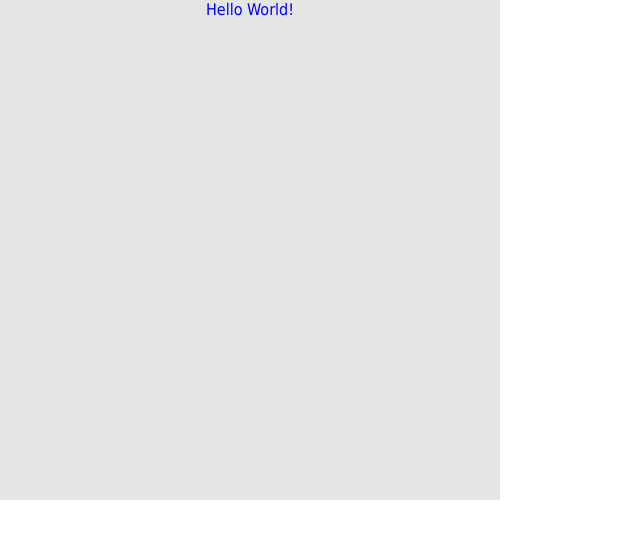
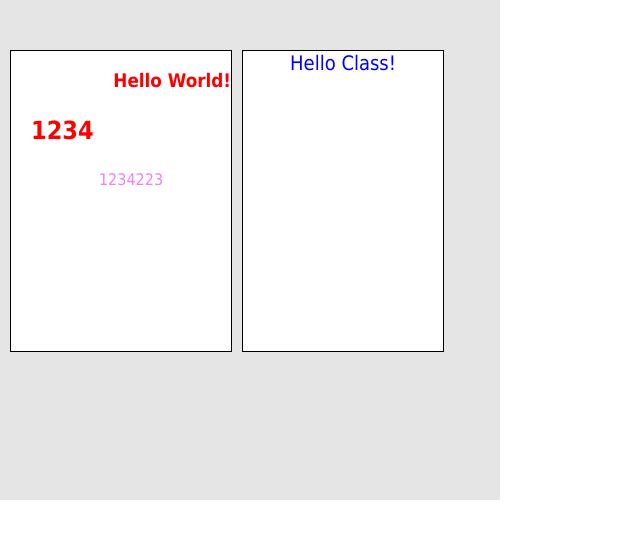
Before and after one commit to huongbee/php0112_m1, a plain HTML site: page buoi2/index.html in a window 1280 px wide. Shown: the whole page, without its empty margins (0-640 px from the left). Drawn offline with Linux system fonts and the light colour scheme.

Commit message:
buoi2-css

```diff
--- a/buoi2/css/style.css
+++ b/buoi2/css/style.css
@@ -9,3 +9,37 @@ body{
     text-align: center;
     font-family: Tahoma
 }
+.class1{
+    color: red;
+    margin-right: 10px;
+    margin-left: 10px;
+    padding-left: 20px;
+}
+.class1 p{
+    text-align: left
+}
+.class1 h3{
+    text-align: right;
+}
+.class1 p.p-center{
+    text-align: center;
+    color: violet
+}
+#p-left{
+    font-size: 25px;
+    font-weight: bold
+}
+
+
+.class2{
+    font-size: 20px
+}
+
+.class1, .class2{
+    width: 200px;
+    height: 300px;
+    background: #ffffff;
+    border: 1px solid #000000;
+    float: left;
+    margin-top: 50px;
+}
--- a/buoi2/index.html
+++ b/buoi2/index.html
@@ -10,7 +10,12 @@
 <body>
     <div class="container" >
         <!-- <h2>Hello World!</h2> -->
-        <div>Hello World!</div>
+        <div class="class1">
+            <h3>Hello World!</h3>
+            <p id="p-left">1234</p>
+            <p class="p-center">1234223</p>
+        </div>
+        <div class="class2">Hello Class!</div>
     </div>
 </body>
 </html>
```
